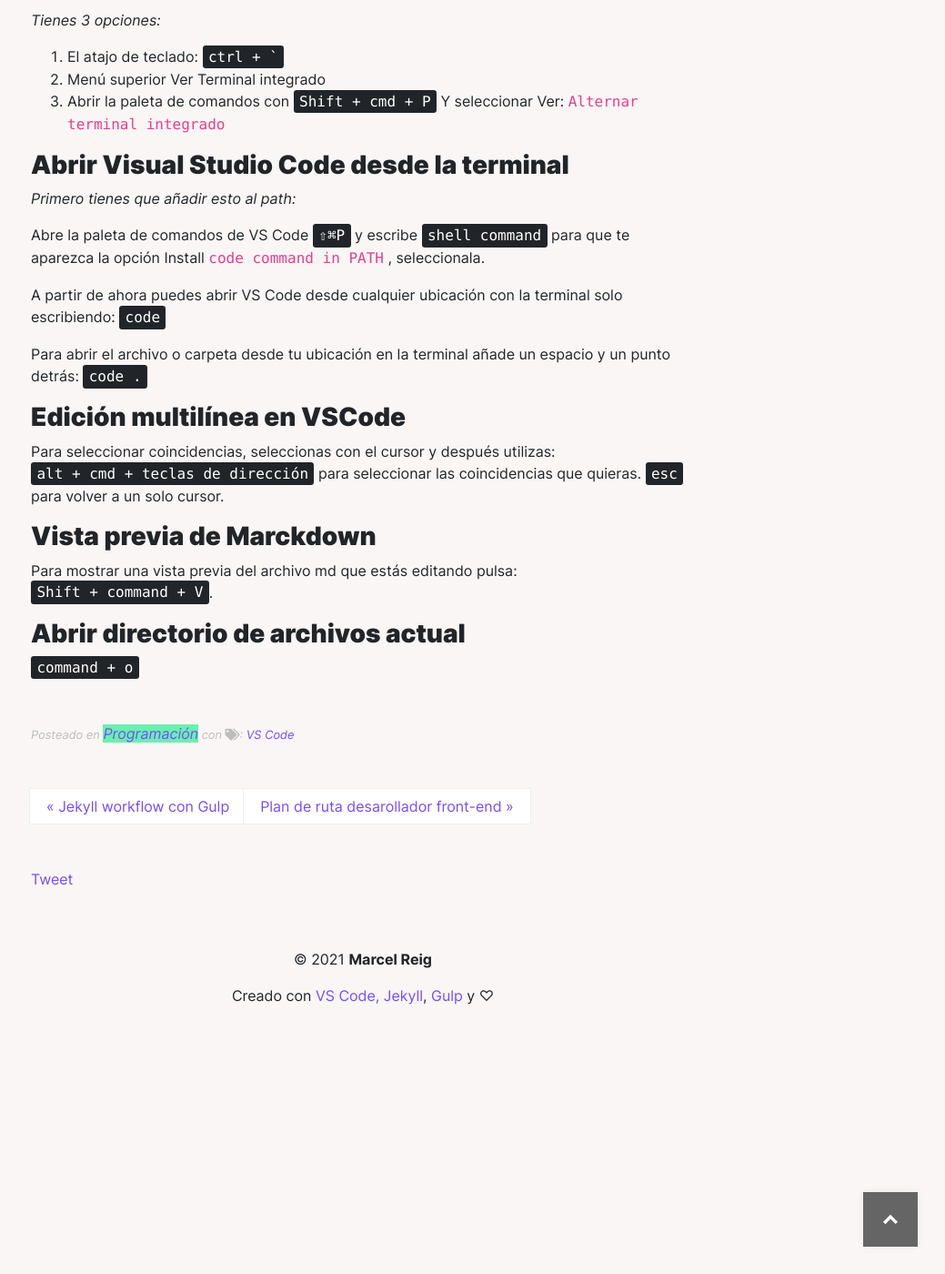
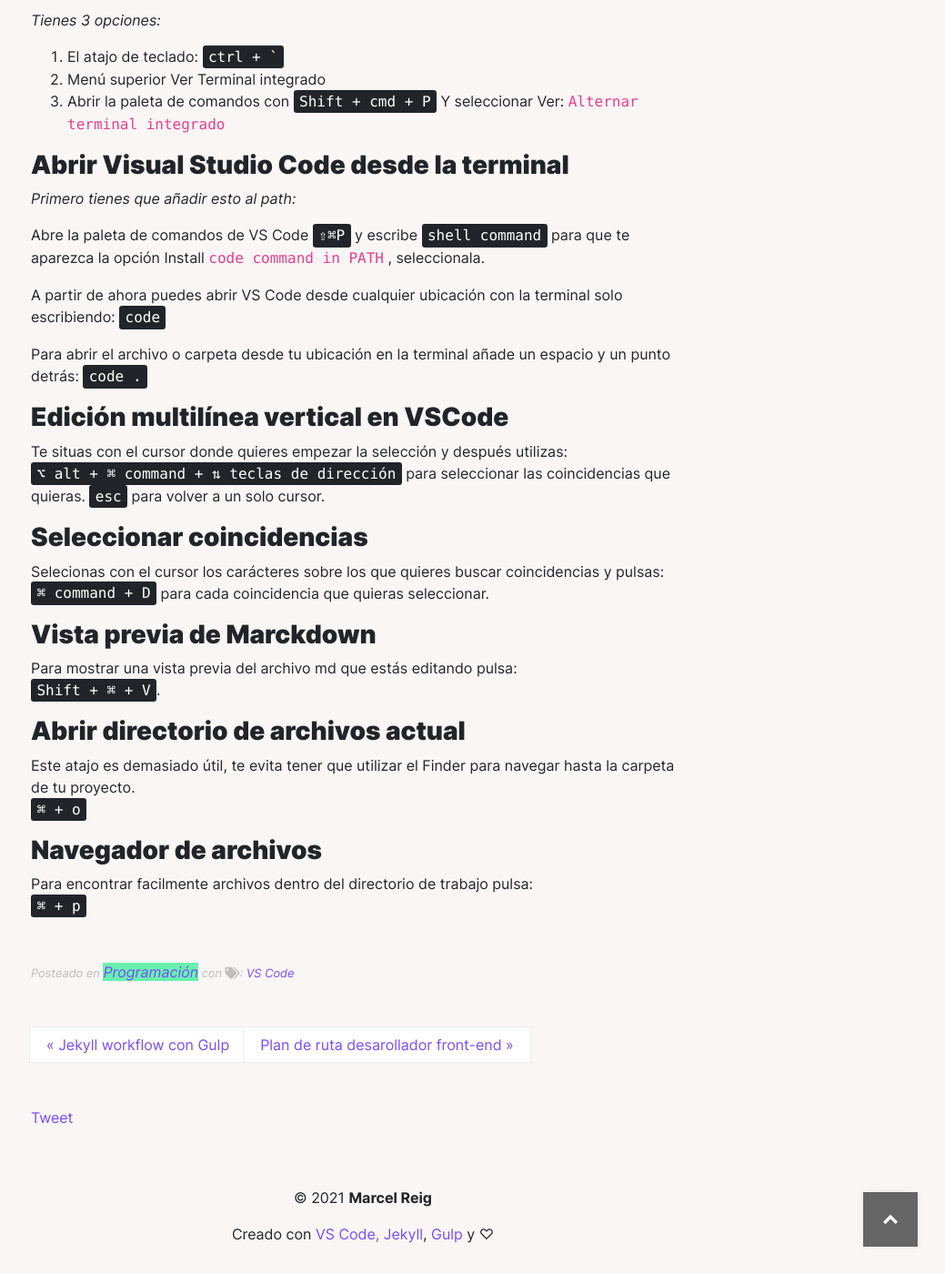
Before and after one commit to MarcelReig/netinetidesign, a Jekyll site: the page built from _posts/2020-06-2-VS-Code-Tricks.md, in a window 1280 px wide and 1400 px high, scrolled down 934 px. Shown: the whole window at 91% size, without its empty margins (241-1280 px from the left). Built offline with Jekyll 4.4.1, drawn with Linux system fonts in a browser that asks for light colours; comment, search, counter and statistics services are not loaded.

Commit message:
edit vscode post

```diff
--- a/_posts/2020-06-2-VS-Code-Tricks.md
+++ b/_posts/2020-06-2-VS-Code-Tricks.md
@@ -38,14 +38,21 @@
 
 Para abrir el archivo o carpeta desde tu ubicación en la terminal añade un espacio y un punto detrás: <kbd>code .</kbd>
 
-### Edición multilínea en VSCode
+### Edición multilínea vertical en VSCode
 
-Para seleccionar coincidencias, seleccionas con el cursor y después utilizas:<br> <kbd>alt + cmd + teclas de dirección</kbd> para seleccionar las coincidencias que quieras. <kbd>esc</kbd> para volver a un solo cursor.
+Te situas con el cursor donde quieres empezar la selección y después utilizas:<br> <kbd>⌥ alt + ⌘ command + ⇅ teclas de dirección</kbd> para seleccionar las coincidencias que quieras. <kbd>esc</kbd> para volver a un solo cursor.
+
+### Seleccionar coincidencias
+Selecionas con el cursor los carácteres sobre los que quieres buscar coincidencias y pulsas: <br><kbd>⌘ command + D</kbd> para cada coincidencia que quieras seleccionar.
 
 ### Vista previa de Marckdown
 
-Para mostrar una vista previa del archivo md que estás editando pulsa: <br> <kbd>Shift + command + V</kbd>.
+Para mostrar una vista previa del archivo md que estás editando pulsa: <br> <kbd>Shift + ⌘ + V</kbd>.
 
 ### Abrir directorio de archivos actual
+Este atajo es demasiado útil, te evita tener que utilizar el Finder para navegar hasta la carpeta de tu proyecto.<br>
+<kbd>⌘ + o</kbd>
 
-<kbd>command + o</kbd>
+### Navegador de archivos
+Para encontrar facilmente archivos dentro del directorio de trabajo pulsa: <br>
+<kbd>⌘ + p</kbd>
```
